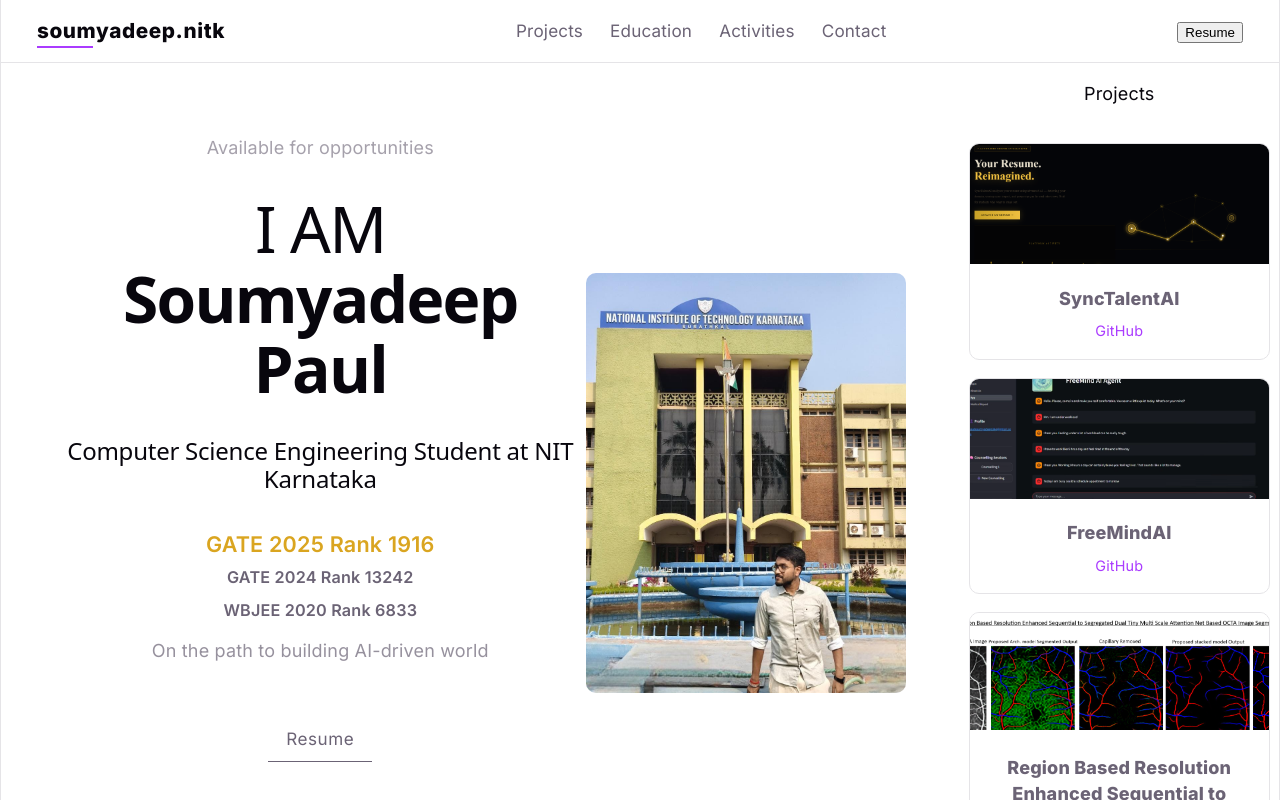
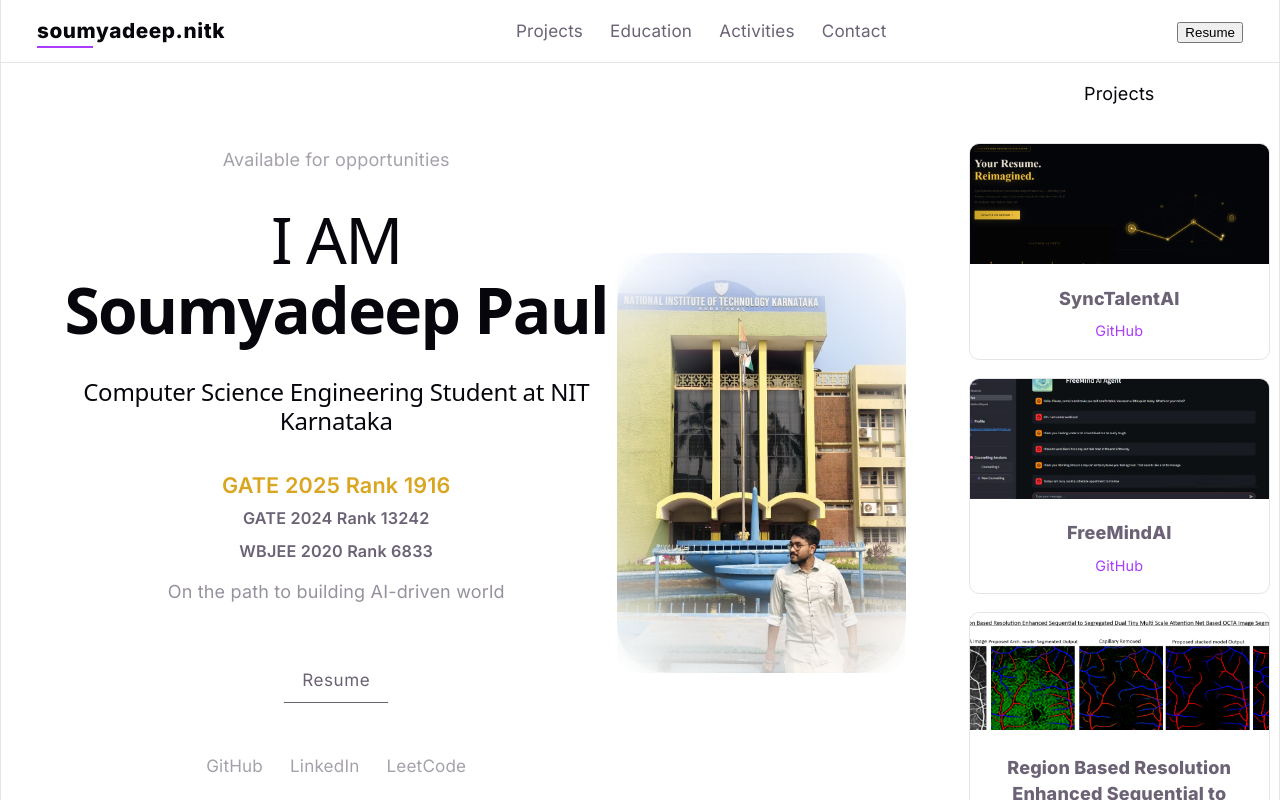
Before and after one commit to Soumyadeepaul/Portfolio, a React (Vite) app: page / in a window 1280 px wide. Shown: the top 800 px of the page. Built offline with nearby package versions, Linux system fonts and the light colour scheme.

Commit message:
added new resume and profile pic edited

```diff
--- a/src/components/Hero.jsx
+++ b/src/components/Hero.jsx
@@ -118,15 +118,54 @@ function Hero() {
       </div>
 
       {/* RIGHT IMAGE */}
-      <div style={{ position: "relative" }}>
+      <div
+        style={{
+          position: "relative",
+          width: "320px",
+          height: "420px",
+        }}
+      >
         <img
         src="/profile.jpg"
         alt="profile"
         style={{
-            width: "320px",
-            height: "420px",
+          width: "100%",
+          height: "100%",
           objectFit: "cover",
-            borderRadius: "10px",
+          borderRadius: "50px",
+
+
+
+          /* 🔥 EDGE FADE */
+          WebkitMaskImage:
+            "radial-gradient(circle at center, rgba(0,0,0,1) 60%, rgba(0,0,0,0) 100%)",
+          maskImage:
+            "radial-gradient(circle at center, rgba(0,0,0,1) 40%, rgba(0,0,0,0) 100%)",
+        }}
+      />
+
+      {/* 🔥 DOTTED BLUR OVERLAY */}
+      <div
+        style={{
+          position: "absolute",
+          inset: 0,
+          borderRadius: "20px",
+          pointerEvents: "none",
+
+          /* dotted pattern */
+          background:
+            "radial-gradient(rgba(255,255,255,0.15) 1px, transparent 1px)",
+          backgroundSize: "6px 6px",
+
+          /* blur */
+          backdropFilter: "blur(10px)",
+          WebkitBackdropFilter: "blur(10px)",
+
+          /* fade edges again */
+          WebkitMaskImage:
+            "radial-gradient(circle at center, rgba(0,0,0,0) 55%, rgba(0,0,0,1) 100%)",
+          maskImage:
+            "radial-gradient(circle at center, rgba(0,0,0,0) 55%, rgba(0,0,0,1) 100%)",
         }}
       />
     </div>
```
Also changed, not shown: 1 other file (tests, documents, lock files or other folders). Lines whose indentation alone changed are shown as unchanged.
